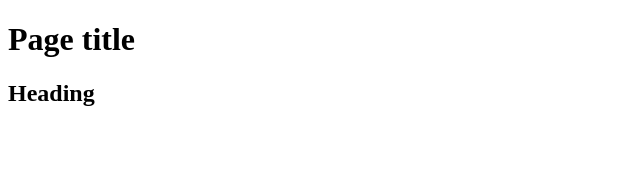
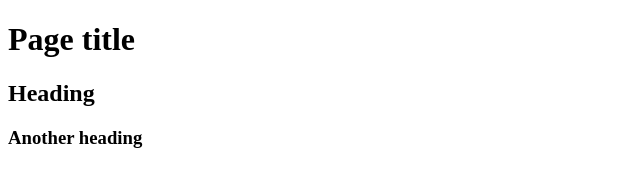
Before and after one commit to CrazyHilly/test-project, a plain HTML site: page index.html in a window 1280 px wide. Shown: the whole page, without its empty margins (0-640 px from the left). Drawn offline with Linux system fonts and the light colour scheme.

Commit message:
add another heading

```diff
--- a/index.html
+++ b/index.html
@@ -9,5 +9,7 @@
     <h1>Page title</h1>
 
     <h2>Heading</h2>
+
+    <h3>Another heading</h3>
 </body>
 </html>
```
